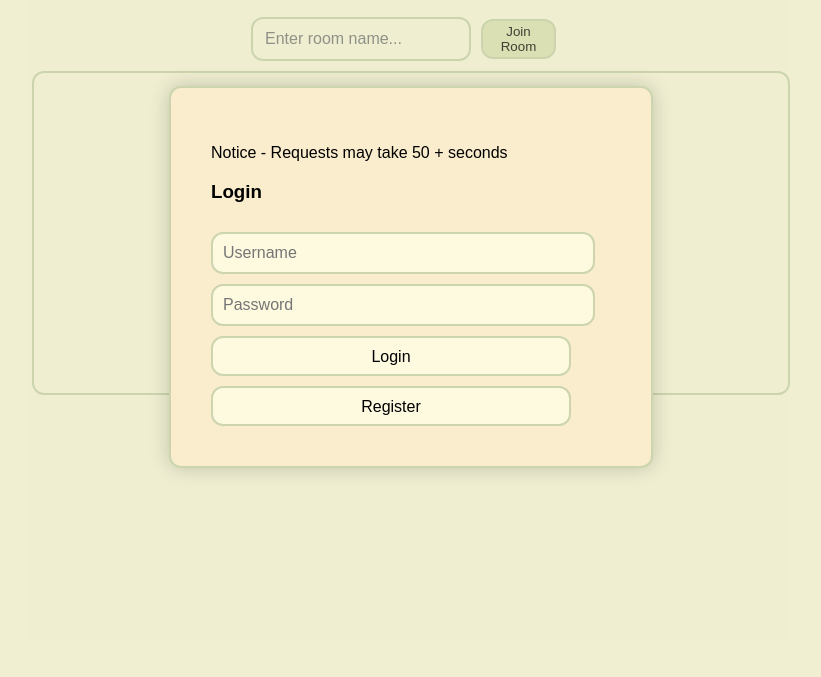
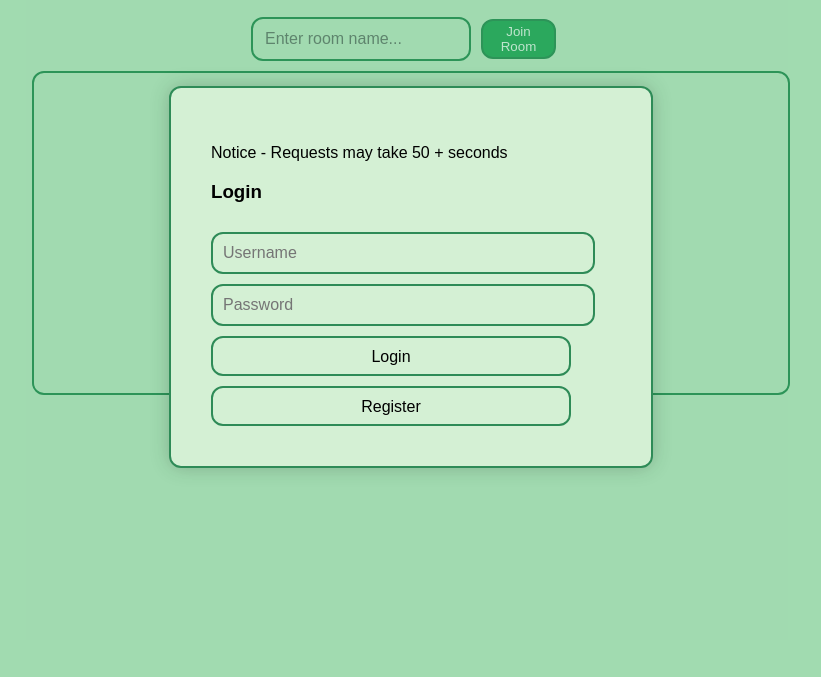
Before and after one commit to Roam45/Kiwi, a plain HTML site: page index.html in a window 1280 px wide. Shown: the part 123-800 px from the top of the page, without its empty margins (229-1050 px from the left). Drawn offline with nearby package versions, Linux system fonts and the light colour scheme.

Commit message:
ui change :O

```diff
--- a/index.html
+++ b/index.html
@@ -9,8 +9,8 @@
     <style>
         body {
             font-family: Arial, sans-serif;
-            background-color: #FEFAE0;
-            /* Lightest color from palette for background */
+            background-color: #D4F0D4;
+            /* Light green for body background */
             color: #000;
             display: flex;
             flex-direction: column;
@@ -22,6 +22,8 @@
             font-size: 2em;
             font-weight: bold;
             margin-bottom: 10px;
+            color: #2E8B57;
+            /* Darker green for heading */
         }
 
         .popup {
@@ -30,8 +32,8 @@
             left: 0;
             width: 100%;
             height: 100%;
-            background: rgba(204, 213, 174, 0.3);
-            /* Semi-transparent CCD5AE for popup overlay */
+            background: rgba(44, 168, 94, 0.3);
+            /* Semi-transparent main green for popup overlay */
             display: flex;
             justify-content: center;
             align-items: center;
@@ -43,10 +45,10 @@
             max-width: 400px;
             padding: 40px;
             border-radius: 12px;
-            background-color: #FAEDCE;
-            /* Third color from palette for popup background */
-            border: 2px solid #CCD5AE;
-            /* First color for border */
+            background-color: #D4F0D4;
+            /* Light green for popup background */
+            border: 2px solid #2E8B57;
+            /* Darker green for border */
             box-shadow: 0 0 20px rgba(0, 0, 0, 0.2);
             color: #000;
         }
@@ -57,43 +59,43 @@
             padding: 10px;
             margin-top: 10px;
             border-radius: 12px;
-            border: 2px solid #CCD5AE;
-            /* First color for input/button borders */
+            border: 2px solid #2E8B57;
+            /* Darker green for input/button borders */
             font-size: 16px;
-            background-color: #FEFAE0;
-            /* Lightest color for input/button background */
+            background-color: #D4F0D4;
+            /* Light green for input/button background */
             color: #000;
         }
 
         button {
-            background-color: #E0E5B6;
-            /* Second color for button background */
+            background-color: #2CA85E;
+            /* Main green for button background */
             height: 40px;
             width: 75px;
-            color: #000;
-            /* Changed to black for better contrast */
+            color: #fff;
+            /* White text for contrast */
             cursor: pointer;
             border-radius: 12px;
-            border: 2px solid #CCD5AE;
-            /* First color for button border */
+            border: 2px solid #2E8B57;
+            /* Darker green for button border */
             transition: background-color 0.2s ease;
         }
 
         button:hover {
-            background-color: #CCD5AE;
-            /* First color for hover effect */
+            background-color: #24964F;
+            /* Hover green for button hover */
         }
 
         #chat {
             width: 60%;
             height: 300px;
             overflow-y: auto;
-            background-color: #FEFAE0;
-            /* Lightest color for chat background */
+            background-color: #D4F0D4;
+            /* Light green for chat background */
             padding: 10px;
             border-radius: 12px;
-            border: 2px solid #CCD5AE;
-            /* First color for chat border */
+            border: 2px solid #2E8B57;
+            /* Darker green for chat border */
             color: #000;
             margin-bottom: 10px;
         }
@@ -103,11 +105,11 @@
             height: 40px;
             border-radius: 12px;
             padding: 0 12px;
-            border: 2px solid #CCD5AE;
-            /* First color for input border */
+            border: 2px solid #2E8B57;
+            /* Darker green for input border */
             font-size: 16px;
-            background-color: #FEFAE0;
-            /* Lightest color for input background */
+            background-color: #D4F0D4;
+            /* Light green for input background */
             color: #000;
             margin: 10px 0;
         }
@@ -133,16 +135,16 @@
         }
 
         #roomForm button {
-            background-color: #E0E5B6;
-            /* Second color for room form button */
+            background-color: #2CA85E;
+            /* Main green for room form button */
             height: 40px;
             width: 75px;
-            color: #000;
-            /* Changed to black for better contrast */
+            color: #fff;
+            /* White text for contrast */
             cursor: pointer;
             border-radius: 12px;
-            border: 2px solid #CCD5AE;
-            /* First color for button border */
+            border: 2px solid #2E8B57;
+            /* Darker green for button border */
             transition: background-color 0.2s ease;
         }
     </style>
```
